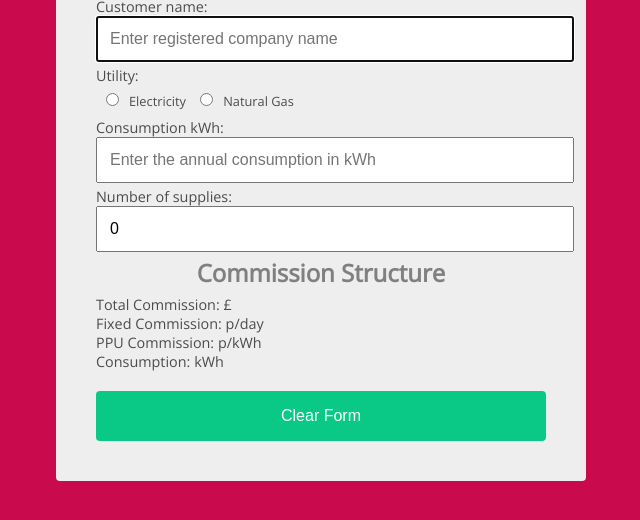
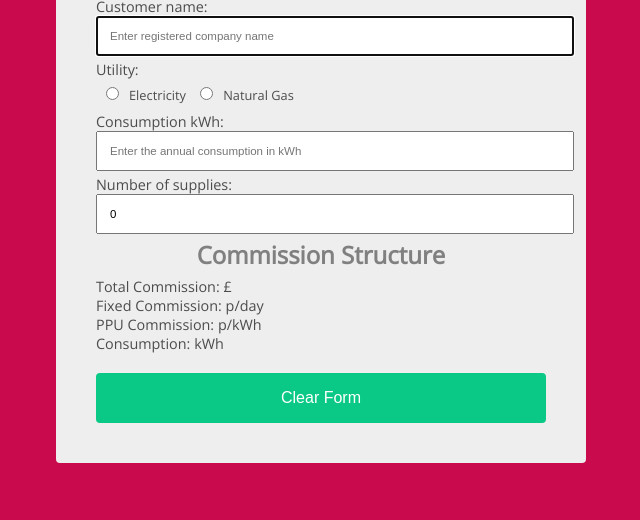
Before and after one commit to stottp/MuzzasMagic, a plain HTML site: page index.html in a window 1280 px wide. Shown: the part 114-634 px from the top of the page, without its empty margins (319-959 px from the left). Drawn offline with nearby package versions, Linux system fonts and the light colour scheme; a script that the page names is missing.

Commit message:
Added em support on font

```diff
--- a/main.css
+++ b/main.css
@@ -80,7 +80,7 @@ input[type=number] {
 	margin-right: auto;
 	box-sizing: border-box
 	font-family: 'Open Sans', sans-serif;
-	font-size: 16px;
+	font-size: 0.8em;
 }
 
 input[type=radio] {
```
